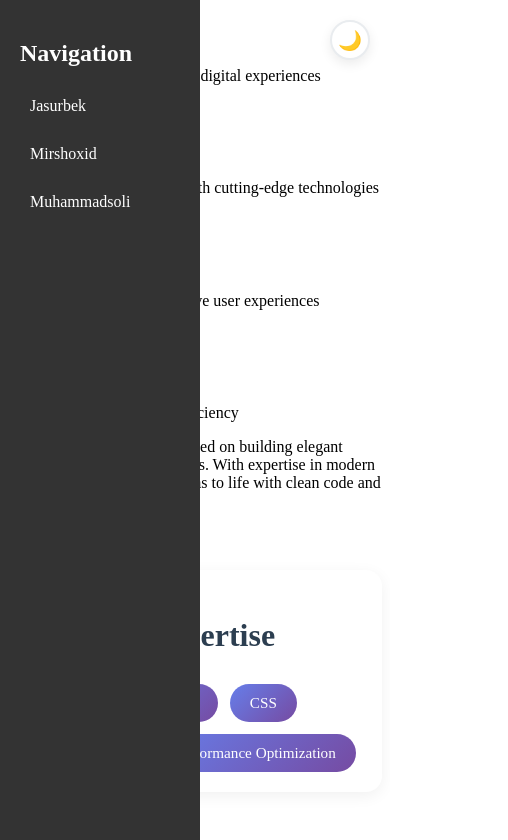
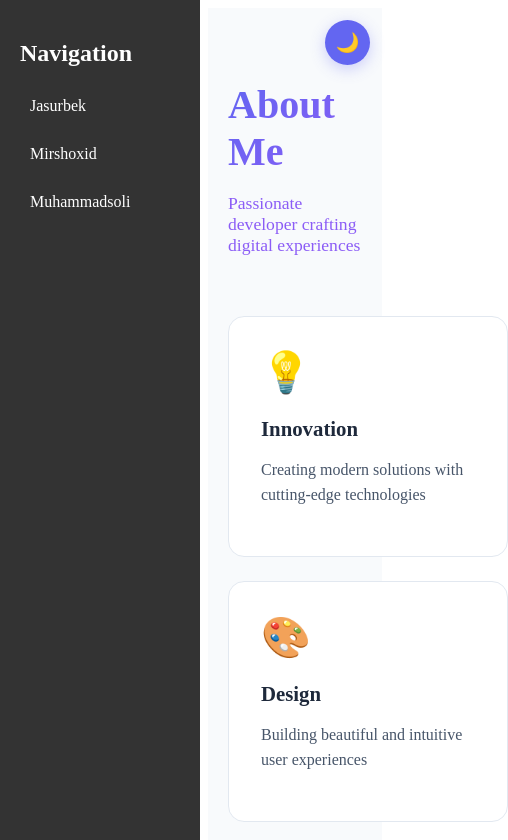
Before and after one commit to salakhbro/hackathon-training, a React (Vite) app: page /jasurbek in a window 390 px wide. Shown: the top 840 px of the page, 508 px wide, since content can reach past the window. Built offline with nearby package versions, Linux system fonts and the light colour scheme.

Commit message:
men o'zimni qismimni o'zgartirdm

```diff
--- a/src/pages/Jasurbek/Jasurbek.css
+++ b/src/pages/Jasurbek/Jasurbek.css
@@ -1,22 +1,134 @@
+:root {
+    --primary: #6366f1;
+    --secondary: #8b5cf6;
+    --accent: #ec4899;
+    --bg-light: #f8fafc;
+    --bg-dark: #1e293b;
+    --text-light: #475569;
+    --text-dark: #e2e8f0;
+    --border: #e2e8f0;
+}
+
+.dark-mode {
+    --bg-light: #1e293b;
+    --text-light: #cbd5e1;
+    --border: #334155;
+}
+
+.about {
+    background: var(--bg-light);
+    min-height: 100vh;
+    padding: 40px 20px;
+    transition: background 0.3s ease;
+    margin-left: 200px;
+}
+
+.dark-mode .about {
+    background: var(--bg-dark);
+}
+
 .theme-toggle {
     position: fixed;
     top: 20px;
     right: 20px;
-    background: white;
-    border: 2px solid #e9ecef;
+    background: var(--primary);
+    border: none;
     border-radius: 50%;
     width: 50px;
     height: 50px;
     font-size: 1.5rem;
     cursor: pointer;
     transition: all 0.3s ease;
-    box-shadow: 0 4px 12px rgba(0, 0, 0, 0.08);
+    box-shadow: 0 4px 15px rgba(99, 102, 241, 0.3);
     z-index: 100;
+    display: flex;
+    align-items: center;
+    justify-content: center;
 }
 
 .theme-toggle:hover {
     transform: scale(1.1);
-    box-shadow: 0 6px 16px rgba(0, 0, 0, 0.12);
+    box-shadow: 0 8px 25px rgba(99, 102, 241, 0.4);
+}
+
+.container {
+    max-width: 1000px;
+    margin: 0 auto;
+}
+
+.content {
+    color: var(--text-light);
+}
+
+.title {
+    font-size: 3.5rem;
+    font-weight: 800;
+    background: linear-gradient(135deg, #6366f1, #8b5cf6);
+    -webkit-background-clip: text;
+    -webkit-text-fill-color: transparent;
+    background-clip: text;
+    margin-bottom: 10px;
+}
+
+.subtitle {
+    font-size: 1.4rem;
+    color: var(--secondary);
+    margin-bottom: 50px;
+    font-weight: 300;
+}
+
+.grid {
+    display: grid;
+    grid-template-columns: repeat(auto-fit, minmax(280px, 1fr));
+    gap: 24px;
+    margin: 60px 0;
+}
+
+.card {
+    background: white;
+    padding: 32px;
+    border-radius: 16px;
+    border: 1px solid var(--border);
+    transition: all 0.4s ease;
+    backdrop-filter: blur(10px);
+}
+
+.dark-mode .card {
+    background: #334155;
+    border-color: #475569;
+}
+
+.card:hover {
+    transform: translateY(-8px);
+    box-shadow: 0 20px 40px rgba(99, 102, 241, 0.15);
+    border-color: var(--primary);
+}
+
+.icon {
+    font-size: 2.5rem;
+    margin-bottom: 16px;
+}
+
+.card h3 {
+    font-size: 1.3rem;
+    margin-bottom: 12px;
+    color: var(--bg-dark);
+}
+
+.dark-mode .card h3 {
+    color: white;
+}
+
+.card p {
+    line-height: 1.6;
+    color: var(--text-light);
+}
+
+.description {
+    font-size: 1.1rem;
+    line-height: 1.8;
+    margin: 40px 0;
+    color: var(--text-light);
 }
 
 .skills-section {
@@ -24,14 +136,24 @@
     padding: 40px;
     background: white;
     border-radius: 16px;
-    box-shadow: 0 4px 16px rgba(0, 0, 0, 0.06);
+    border: 1px solid var(--border);
+    transition: all 0.3s ease;
+}
+
+.dark-mode .skills-section {
+    background: #334155;
+    border-color: #475569;
 }
 
 .skills-section h2 {
     font-size: 2rem;
-    color: #2c3e50;
+    color: var(--bg-dark);
     margin-bottom: 30px;
     font-weight: 700;
+}
+
+.dark-mode .skills-section h2 {
+    color: white;
 }
 
 .skills-tags {
@@ -41,18 +163,19 @@
 }
 
 .skill-tag {
-    background: linear-gradient(135deg, #667eea 0%, #764ba2 100%);
+    background: linear-gradient(135deg, #6366f1 0%, #8b5cf6 100%);
     color: white;
-    padding: 10px 20px;
+    padding: 10px 24px;
     border-radius: 25px;
     font-size: 0.95rem;
     font-weight: 500;
     transition: all 0.3s ease;
+    cursor: default;
 }
 
 .skill-tag:hover {
     transform: translateY(-3px);
-    box-shadow: 0 8px 16px rgba(102, 126, 234, 0.3);
+    box-shadow: 0 10px 20px rgba(99, 102, 241, 0.3);
 }
 
 .cta-buttons {
@@ -73,29 +196,41 @@
 }
 
 .btn-primary {
-    background: linear-gradient(135deg, #667eea 0%, #764ba2 100%);
+    background: linear-gradient(135deg, #6366f1 0%, #8b5cf6 100%);
     color: white;
 }
 
 .btn-primary:hover {
     transform: translateY(-2px);
-    box-shadow: 0 12px 24px rgba(102, 126, 234, 0.4);
+    box-shadow: 0 15px 30px rgba(99, 102, 241, 0.4);
 }
 
 .btn-secondary {
-    background: white;
-    color: #667eea;
-    border: 2px solid #667eea;
+    background: transparent;
+    color: var(--primary);
+    border: 2px solid var(--primary);
 }
 
 .btn-secondary:hover {
-    background: #667eea;
+    background: var(--primary);
     color: white;
 }
 
 @media (max-width: 768px) {
+    .title {
+        font-size: 2.5rem;
+    }
+
+    .subtitle {
+        font-size: 1.1rem;
+    }
+
     .cta-buttons {
         flex-direction: column;
+    }
+
+    .btn {
+        width: 100%;
     }
 
     .skills-section {
@@ -103,8 +238,8 @@
     }
 
     .theme-toggle {
-        width: 40px;
-        height: 40px;
+        width: 45px;
+        height: 45px;
         font-size: 1.2rem;
     }
 }
```
